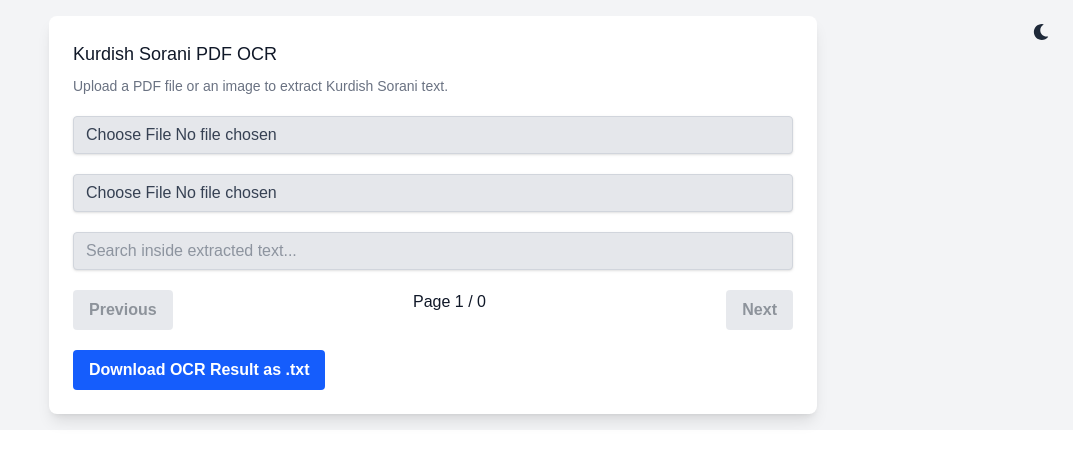
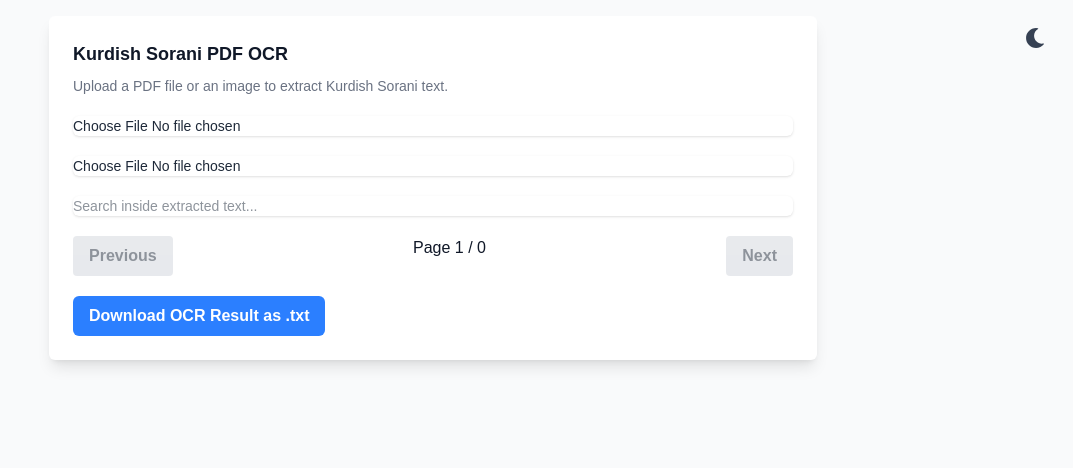
Before and after one commit to Ali-Umed/kurdish-ocr, a Next.js app: page / in a window 1280 px wide. Shown: the top 468 px of the page, without its empty margins (207-1280 px from the left). Built offline with nearby package versions, Linux system fonts and the light colour scheme.

Commit message:
style: all  components

```diff
--- a/app/components/DarkModeToggle.js
+++ b/app/components/DarkModeToggle.js
@@ -6,12 +6,12 @@ export default function DarkModeToggle({ darkMode, toggleDarkMode }) {
   return (
     <button
       onClick={toggleDarkMode}
-      className="absolute top-4 right-4 rounded-full p-2 focus:outline-none focus:ring-2 focus:ring-gray-400 dark:focus:ring-gray-500"
+      className="absolute top-4 right-4 rounded-full p-3 focus:outline-none focus:ring-2 focus:ring-blue-500 transition-colors duration-300 hover:bg-gray-100 dark:hover:bg-gray-700"
     >
       {darkMode ? (
-        <FaSun className="text-gray-800 dark:text-yellow-500" />
+        <FaSun className="text-gray-700 dark:text-yellow-400 text-xl" />
       ) : (
-        <FaMoon className="text-gray-800 dark:text-gray-200" />
+        <FaMoon className="text-gray-700 dark:text-gray-300 text-xl" />
       )}
     </button>
   );
--- a/app/components/ImageUploader.js
+++ b/app/components/ImageUploader.js
@@ -8,7 +8,7 @@ export default function ImageUploader({ onImageChange }) {
         id="imageUpload"
         accept="image/png, image/jpeg"
         onChange={onImageChange}
-        className="shadow appearance-none border rounded w-full py-2 px-3 bg-gray-200 border-gray-300 text-gray-700 dark:bg-gray-700 dark:border-gray-600 dark:text-white leading-tight focus:outline-none focus:shadow-outline transition-colors duration-300"
+        className="shadow-sm focus:ring-blue-500 focus:border-blue-500 block w-full sm:text-sm border-gray-300 rounded-md transition-colors duration-300 dark:bg-gray-700 dark:border-gray-600 dark:text-white"
       />
     </div>
   );
--- a/app/components/PageDisplay.js
+++ b/app/components/PageDisplay.js
@@ -79,28 +79,28 @@ export default function PageDisplay({
   return (
     <div
       key={page}
-      className="mt-5 border border-gray-300 rounded p-4 dark:border-gray-500 transition-colors duration-300"
+      className="mt-5 border border-gray-200 rounded-md p-4 transition-colors duration-300 dark:border-gray-700"
     >
       <div className="flex justify-between items-center mb-2">
-        <h3 className="text-xl font-bold text-gray-900 dark:text-gray-100 transition-colors duration-300">
+        <h3 className="text-xl font-semibold text-gray-900 dark:text-gray-100 transition-colors duration-300">
           Page {page}
         </h3>
         <div>
           <button
             onClick={handleCopyToClipboard}
-            className="text-sm text-gray-600 hover:text-gray-500 focus:outline-none dark:text-gray-400 dark:hover:text-gray-300 transition-colors duration-300 mr-2"
+            className="text-sm text-gray-600 hover:text-blue-500 focus:outline-none transition-colors duration-300 mr-2"
           >
             Copy
           </button>
           <button
             onClick={handleDownloadText}
-            className="text-sm text-gray-600 hover:text-gray-500 focus:outline-none dark:text-gray-400 dark:hover:text-gray-300 transition-colors duration-300 mr-2"
+            className="text-sm text-gray-600 hover:text-blue-500 focus:outline-none transition-colors duration-300 mr-2"
           >
             Download
           </button>
           <button
             onClick={() => toggleCollapse(page)}
-            className="text-sm text-gray-600 hover:text-gray-500 focus:outline-none dark:text-gray-400 dark:hover:text-gray-300 transition-colors duration-300"
+            className="text-sm text-gray-600 hover:text-blue-500 focus:outline-none transition-colors duration-300"
           >
             {collapsedPages[page] ? "Expand" : "Collapse"}
           </button>
@@ -119,13 +119,12 @@ export default function PageDisplay({
             value={text}
             onChange={(e) => handleTextChange(page, e.target.value)}
             rows="5"
-            className="shadow appearance-none border rounded w-full py-2 px-3 bg-gray-200 border-gray-300 text-gray-700 dark:bg-gray-700 dark:border-gray-600 dark:text-white leading-tight focus:outline-none focus:shadow-outline transition-colors duration-300 absolute top-0 left-0"
+            className="shadow-sm focus:ring-blue-500 focus:border-blue-500 block w-full sm:text-sm border-gray-300 rounded-md transition-colors duration-300 dark:bg-gray-700 dark:border-gray-600 dark:text-white absolute top-0 left-0 resize-none"
             style={{
               transformOrigin: "0 0",
               transform: `scale(${scale}) translate(${position.x}px, ${position.y}px)`,
               width: "100%",
               height: "100%",
-              resize: "none",
             }}
           />
         </div>
--- a/app/components/PdfUploader.js
+++ b/app/components/PdfUploader.js
@@ -1,6 +1,4 @@
 "use client";
-
-import { useState } from "react";
 
 export default function PdfUploader({ onFileChange }) {
   return (
@@ -10,7 +8,7 @@ export default function PdfUploader({ onFileChange }) {
         id="pdfUpload"
         accept=".pdf"
         onChange={onFileChange}
-        className="shadow appearance-none border rounded w-full py-2 px-3 bg-gray-200 border-gray-300 text-gray-700 dark:bg-gray-700 dark:border-gray-600 dark:text-white leading-tight focus:outline-none focus:shadow-outline transition-colors duration-300"
+        className="shadow-sm focus:ring-blue-500 focus:border-blue-500 block w-full sm:text-sm border-gray-300 rounded-md transition-colors duration-300 dark:bg-gray-700 dark:border-gray-600 dark:text-white"
       />
     </div>
   );
--- a/app/components/SearchBar.js
+++ b/app/components/SearchBar.js
@@ -8,7 +8,7 @@ export default function SearchBar({ searchTerm, handleSearch }) {
         placeholder="Search inside extracted text..."
         value={searchTerm}
         onChange={handleSearch}
-        className="shadow appearance-none border rounded w-full py-2 px-3 bg-gray-200 border-gray-300 text-gray-700 dark:bg-gray-700 dark:border-gray-600 dark:text-white leading-tight focus:outline-none focus:shadow-outline transition-colors duration-300"
+        className="shadow-sm focus:ring-blue-500 focus:border-blue-500 block w-full sm:text-sm border-gray-300 rounded-md transition-colors duration-300 dark:bg-gray-700 dark:border-gray-600 dark:text-white"
       />
     </div>
   );
--- a/app/components/SearchResults.js
+++ b/app/components/SearchResults.js
@@ -5,22 +5,22 @@ export default function SearchResults({ searchResults, pageTexts }) {
     <>
       {searchResults.length > 0 && (
         <div className="mt-5">
-          <h3 className="text-lg font-medium text-gray-900 dark:text-gray-100 transition-colors duration-300">
+          <h3 className="text-lg font-semibold text-gray-900 dark:text-gray-100 transition-colors duration-300">
             Search Results
           </h3>
           {searchResults.map((result) => (
             <div
               key={`${result.page}-${result.matches[0].index}`}
-              className="mt-2 border border-gray-300 rounded p-4 dark:border-gray-500 transition-colors duration-300"
+              className="mt-2 border border-gray-200 rounded-md p-4 transition-colors duration-300 dark:border-gray-700"
             >
-              <h4 className="text-md font-semibold text-gray-900 dark:text-gray-100 transition-colors duration-300">
+              <h4 className="text-md font-medium text-gray-900 dark:text-gray-100 transition-colors duration-300">
                 Page {result.page}
               </h4>
               <ul>
                 {result.matches.map((match) => (
                   <li key={match.index}>
                     {pageTexts[result.page]?.substring(0, match.index)}
-                    <span className="bg-yellow-200 text-gray-900 dark:bg-yellow-500 dark:text-white transition-colors duration-300">
+                    <span className="bg-yellow-100 text-gray-900 dark:bg-yellow-400 dark:text-gray-900 transition-colors duration-300 rounded-md px-1">
                       {match.text}
                     </span>
                     {pageTexts[result.page]?.substring(
--- a/app/layout.js
+++ b/app/layout.js
@@ -20,7 +20,7 @@ export default function RootLayout({ children }) {
   return (
     <html lang="en">
       <body
-        className={`${geistSans.variable} ${geistMono.variable} antialiased`}
+        className={`${geistSans.variable} ${geistMono.variable} bg-gray-50 dark:bg-gray-900 antialiased`}
       >
         {children}
       </body>
--- a/app/page.js
+++ b/app/page.js
@@ -224,11 +224,11 @@ export default function PdfOcr() {
   };
 
   return (
-    <div className="container mx-auto p-4 bg-gray-100 dark:bg-gray-900 text-gray-800 dark:text-gray-100 transition-colors duration-300">
+    <div className="container mx-auto p-4 bg-gray-50 dark:bg-gray-900 text-gray-800 dark:text-gray-100 transition-colors duration-300">
       <DarkModeToggle darkMode={darkMode} toggleDarkMode={toggleDarkMode} />
-      <div className="max-w-3xl mx-auto shadow-lg rounded-lg overflow-hidden bg-white dark:bg-gray-800 transition-colors duration-300">
+      <div className="max-w-3xl mx-auto shadow-lg rounded-md overflow-hidden bg-white dark:bg-gray-800 transition-colors duration-300">
         <div className="px-4 py-5 sm:p-6">
-          <h2 className="text-lg font-medium text-gray-900 dark:text-gray-100 transition-colors duration-300">
+          <h2 className="text-lg font-semibold text-gray-900 dark:text-gray-100 transition-colors duration-300">
             Kurdish Sorani PDF OCR
           </h2>
           <div className="mt-2 max-w-xl text-sm text-gray-500 dark:text-gray-300 transition-colors duration-300">
@@ -241,7 +241,7 @@ export default function PdfOcr() {
               <p className="mt-3 text-blue-600 dark:text-blue-400 transition-colors duration-300">
                 ⏳ Processing page {currentPage}...
               </p>
-              <progress value={progress} max="100" />
+              <progress value={progress} max="100" className="w-full" />
             </>
           )}
           <canvas ref={canvasRef} style={{ display: "none" }} />
@@ -270,7 +270,7 @@ export default function PdfOcr() {
           />
           <button
             onClick={downloadOcrResult}
-            className="mt-5 bg-blue-600 hover:bg-blue-700 text-white font-bold py-2 px-4 rounded focus:outline-none focus:shadow-outline dark:bg-blue-700 dark:hover:bg-blue-500 dark:text-white transition-colors duration-300"
+            className="mt-5 bg-blue-500 hover:bg-blue-700 text-white font-semibold py-2 px-4 rounded-md focus:outline-none focus:ring-2 focus:ring-blue-500 transition-colors duration-300"
           >
             Download OCR Result as .txt
           </button>
```
